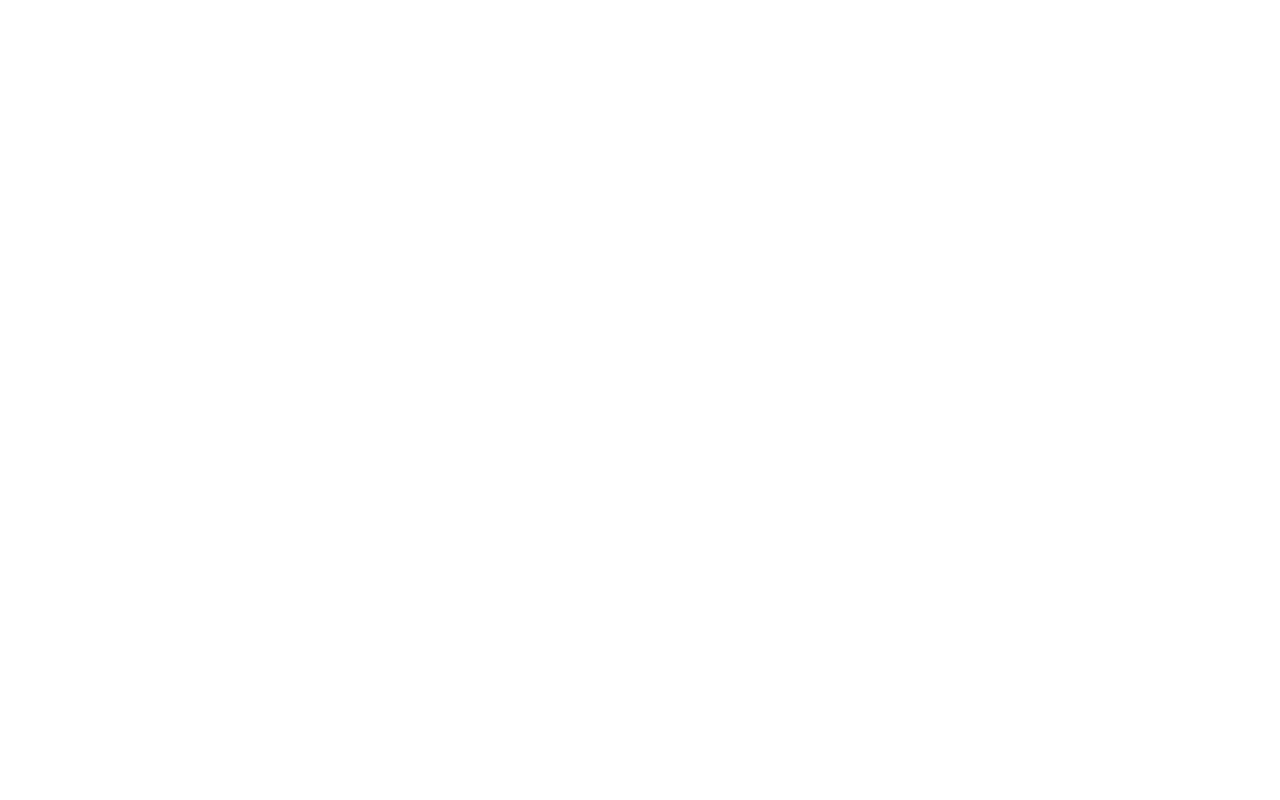
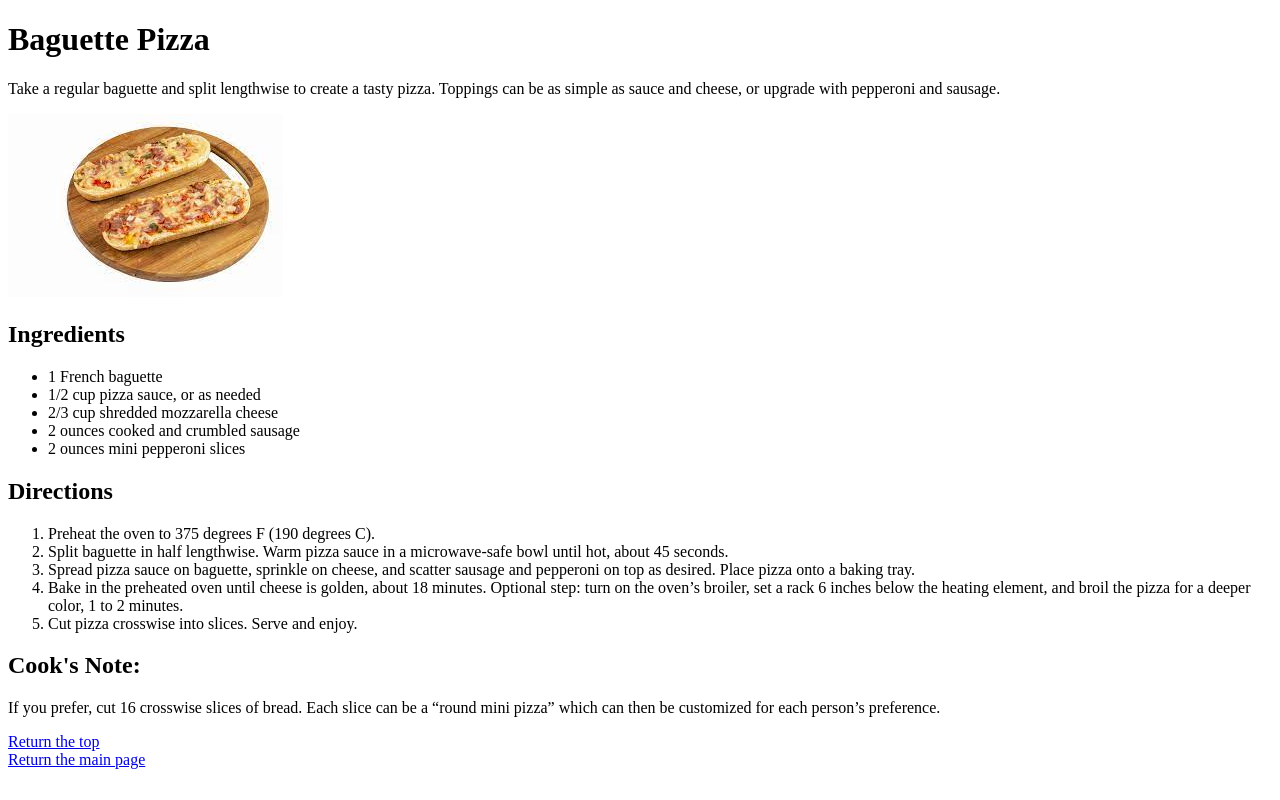
Before and after one commit to canyus-dmr/odin-recipes, a plain HTML site: page recipes/pizza.html in a window 1280 px wide. Drawn offline with Linux system fonts and the light colour scheme.

Commit message:
index.html updated!

```diff
--- a/recipes/pizza.html
+++ b/recipes/pizza.html
@@ -0,0 +1,35 @@
+<!DOCTYPE html>
+<html lang="en">
+<head>
+    <meta charset="UTF-8">
+    <meta name="viewport" content="width=device-width, initial-scale=1.0">
+    <title>Document</title>
+</head>
+<body>
+    <h1 id="header-one-pizza">Baguette Pizza</h1>
+    <p>Take a regular baguette and split lengthwise to create a tasty pizza. Toppings can be as simple as sauce and cheese, or upgrade with pepperoni and sausage.</p>
+    <img src="../images/pizza.jfif" alt="pizza">
+    <h2>Ingredients</h2>
+    <ul>
+        <li>1 French baguette</li>
+        <li>1/2 cup pizza sauce, or as needed</li>
+        <li>2/3 cup shredded mozzarella cheese</li>
+        <li>2 ounces cooked and crumbled sausage</li>
+        <li>2 ounces mini pepperoni slices</li>
+    </ul>
+    <h2>Directions</h2>
+    <ol>
+        <li>Preheat the oven to 375 degrees F (190 degrees C).</li>
+        <li>Split baguette in half lengthwise. Warm pizza sauce in a microwave-safe bowl until hot, about  45 seconds.</li>
+        <li>Spread pizza sauce on baguette, sprinkle on cheese, and scatter sausage and pepperoni on top as desired. Place pizza onto a baking tray.
+
+        </li>
+        <li>Bake in the preheated oven until cheese is golden, about 18 minutes. Optional step: turn on the oven’s broiler, set a rack 6 inches below the heating element, and broil the pizza for a deeper color, 1 to 2 minutes.</li>
+        <li>Cut pizza crosswise into slices. Serve and enjoy.</li>
+    </ol>
+    <h2>Cook's Note:</h2>
+    <p>If you prefer, cut 16 crosswise slices of bread. Each slice can be a “round mini pizza” which can then be customized for each person’s preference.</p>
+    <a href="#header-one-pizza">Return the top</a><br>
+    <a href="/index.html">Return the main page</a>
+</body>
+</html>
```
Also changed, not shown: index.html (+3 -1 lines), images/pizza.jfif (added).
